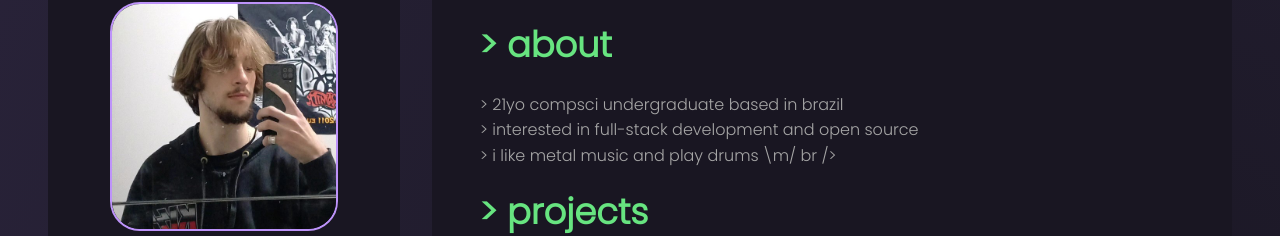
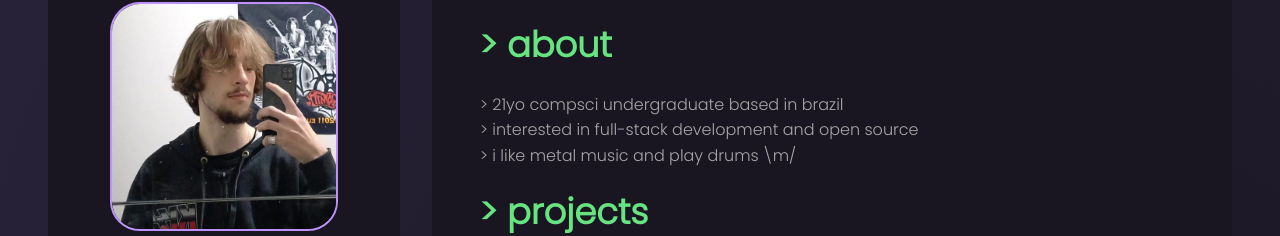
Before and after one commit to xyz2094/xyz2094.github.io, a React (Vite) app: page / in a window 1280 px wide. Shown: the part 182-418 px from the top of the page. Built offline with nearby package versions, Linux system fonts and the light colour scheme.

Commit message:
fixed the break line method

```diff
--- a/src/components/AboutContainer.jsx
+++ b/src/components/AboutContainer.jsx
@@ -7,7 +7,7 @@ const AboutContainer = () => {
       > interested in full-stack development and open source
       <br />
       > i like metal music and play drums \m/
-      br />
+      <br />
     </p>
   </section>
 }
```
